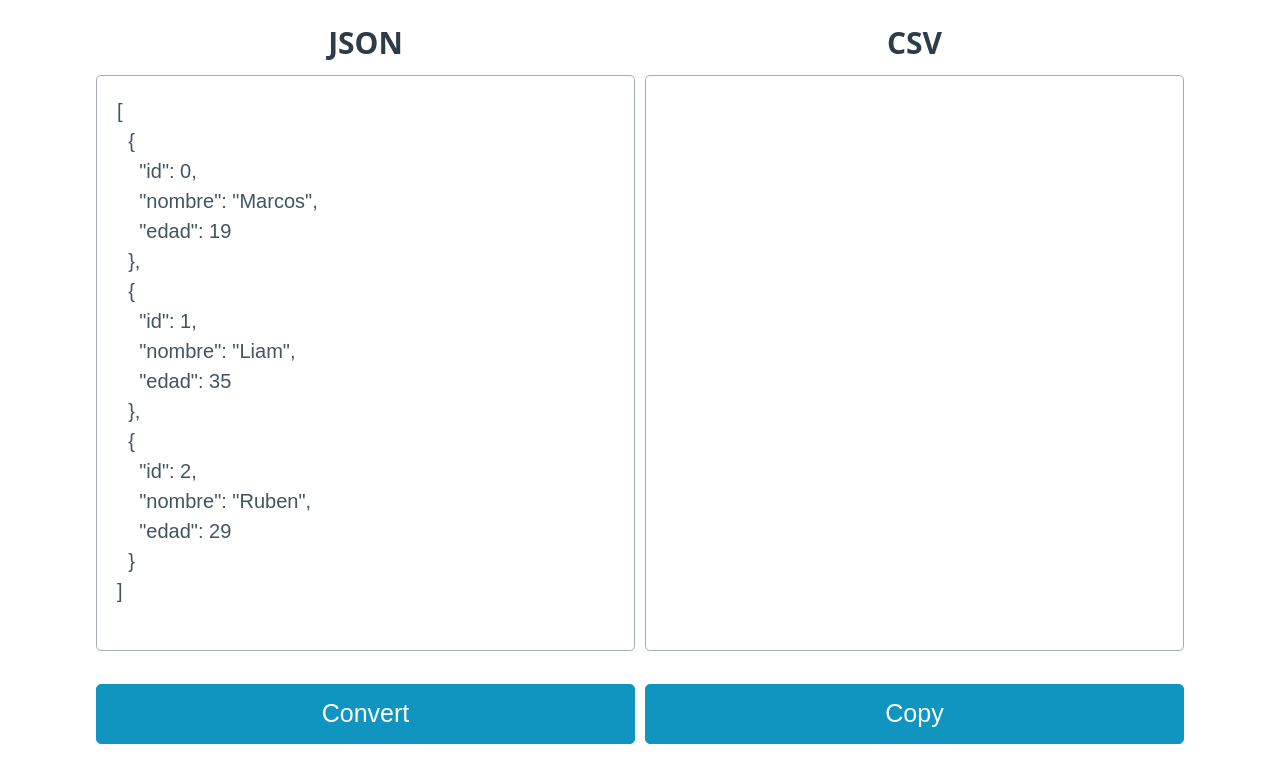
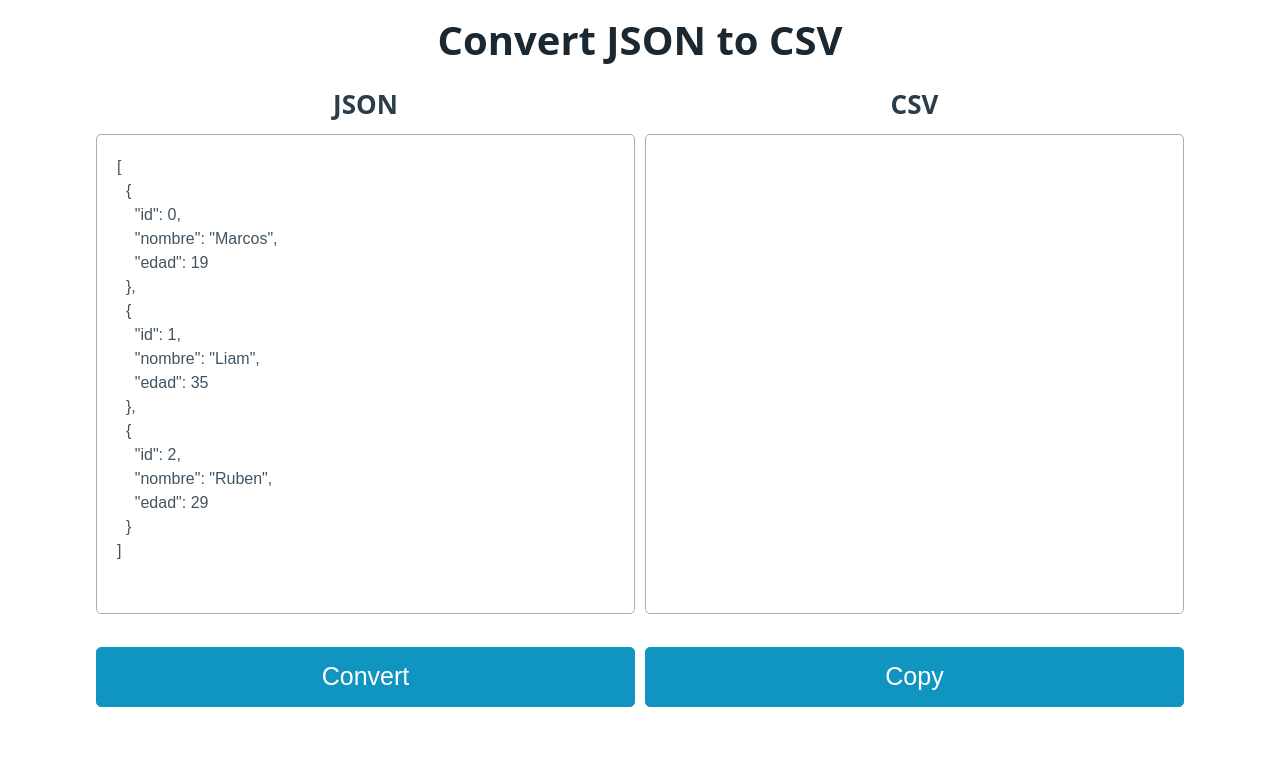
Before and after one commit to rubenmantilladev/app-json-to-csv, a plain HTML site: page index.html in a window 1280 px wide. Drawn offline with nearby package versions, Linux system fonts and the light colour scheme.

Commit message:
Adding upload functionality on copy. Adding Title to the web page.

```diff
--- a/index.html
+++ b/index.html
@@ -13,6 +13,7 @@
   <body>
 
     <div id="app">
+      <h1>Convert JSON to CSV</h1>
       <div class="form">
         <div class="left">
           <h3>JSON</h3>
--- a/script.js
+++ b/script.js
@@ -55,9 +55,11 @@ $bCopy.addEventListener("click", async () => {
     .writeText($csvForm.value)
     .then(() => {
       $bCopy.innerText = "Copied!";
+      $bCopy.setAttribute("aria-busy", "true");
       setInterval(() => {
         $bCopy.innerText = "Copy";
-      }, 1000);
+        $bCopy.removeAttribute("aria-busy");
+      }, 500);
     })
     .catch((err) => console.log("Error", err));
 });
--- a/style.css
+++ b/style.css
@@ -5,7 +5,12 @@ body {
 #app {
   width: 85%;
   min-width: 300px;
-  margin: 20px auto 0;
+  margin: 10px auto 0;
+}
+
+h1 {
+  text-align: center;
+  margin-bottom: 15px;
 }
 
 .form {
@@ -20,16 +25,16 @@ body {
 
 h3 {
   text-align: center;
-  font-size: 1.5rem;
+  font-size: 1.3rem;
   margin-bottom: 10px;
 }
 
 textarea {
   width: 100%;
-  height: 72vh;
+  height: 60vh;
   padding: 20px;
   box-sizing: border-box;
-  font-size: 1rem;
+  font-size: 0.8rem;
   position: relative;
   resize: none;
 }
```
